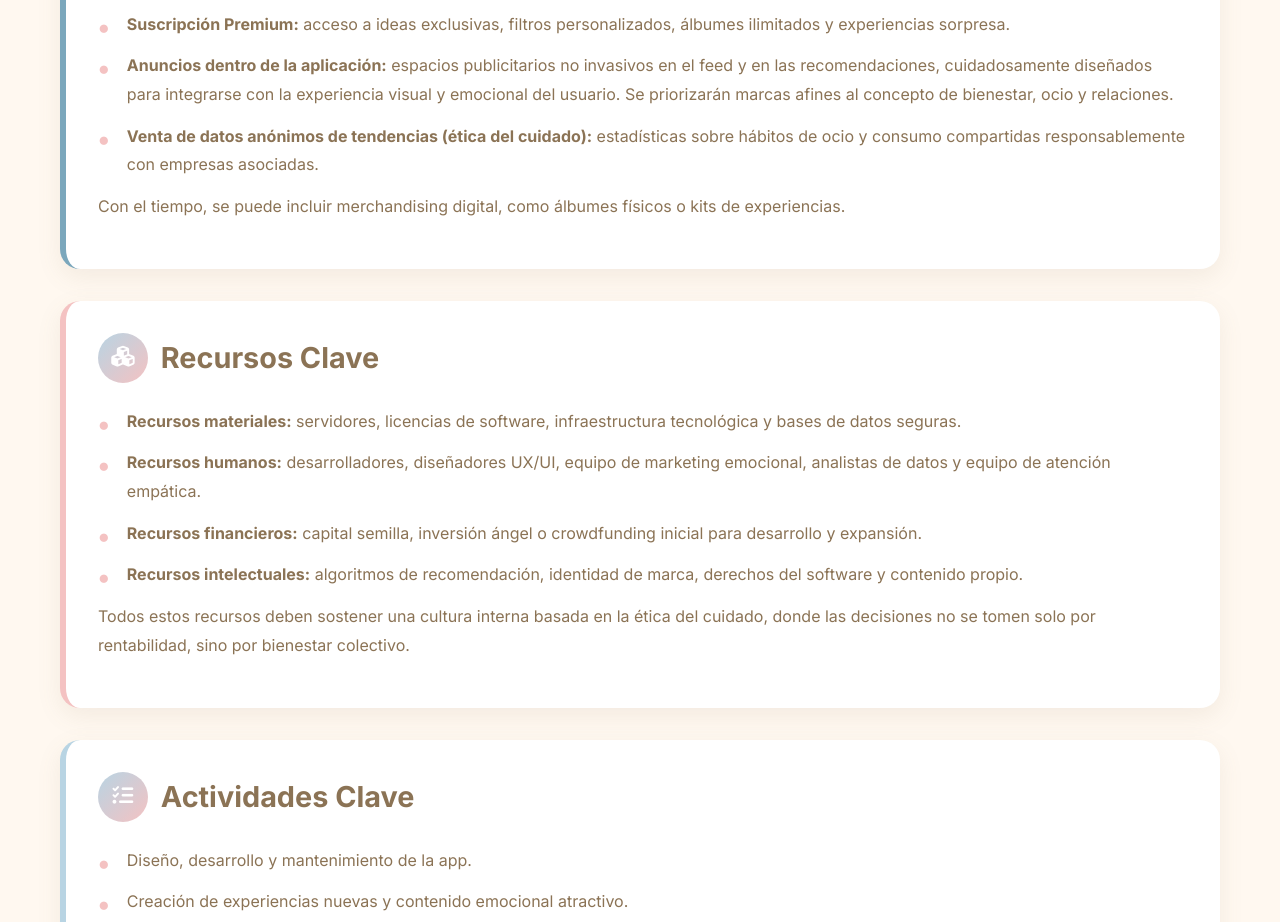
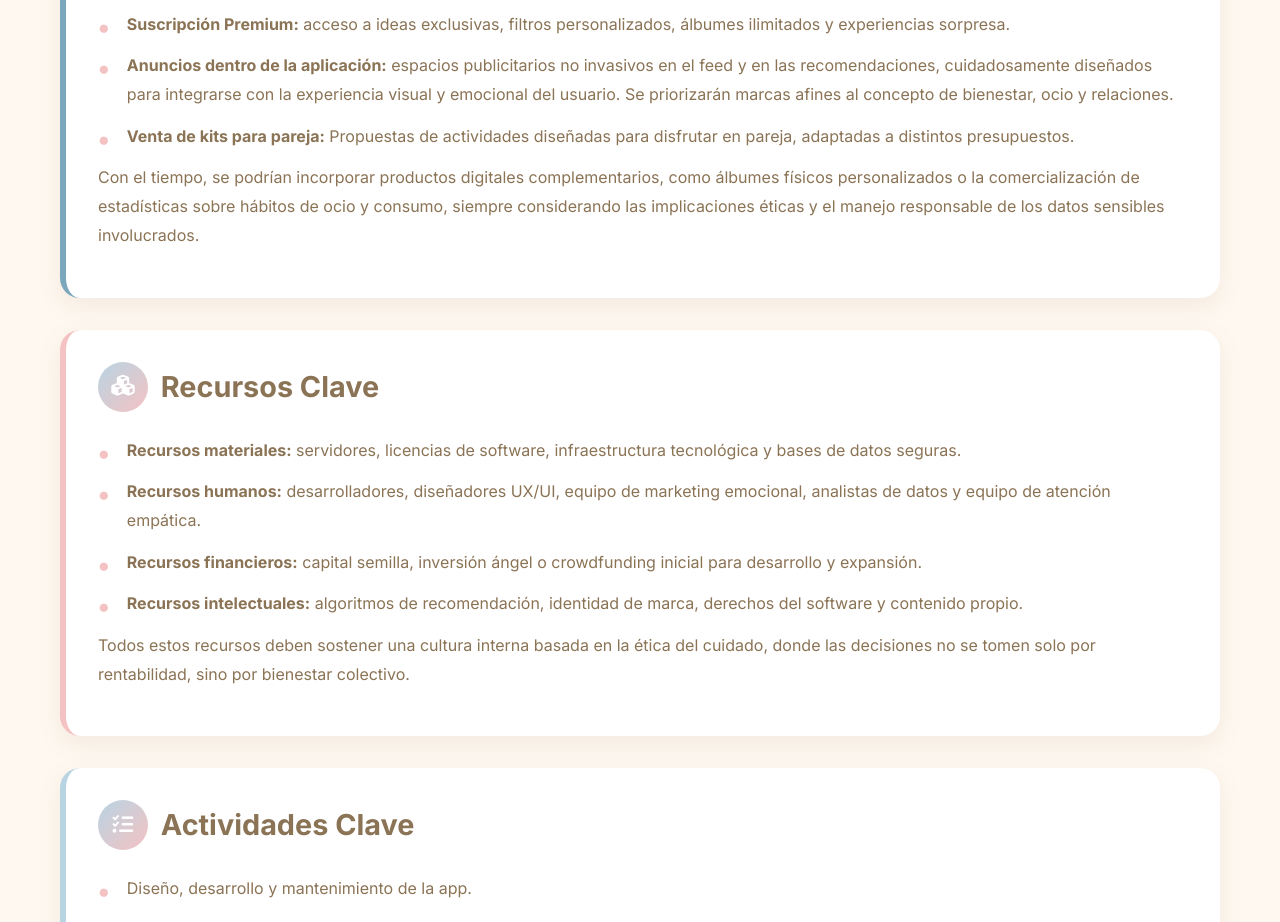
Before and after one commit to Davilapai/Kochi, a plain HTML site: page canvas.html in a window 1280 px wide. Shown: the part 2584-3506 px from the top of the page. Drawn offline with Linux system fonts and the light colour scheme.

Commit message:
Mejorita canvas

```diff
--- a/canvas.html
+++ b/canvas.html
@@ -311,10 +311,10 @@
                         <li><strong>Publicidad geolocalizada:</strong> restaurantes, bares y espacios pagan por aparecer en recomendaciones locales.</li>
                         <li><strong>Suscripción Premium:</strong> acceso a ideas exclusivas, filtros personalizados, álbumes ilimitados y experiencias sorpresa.</li>
                         <li><strong>Anuncios dentro de la aplicación:</strong> espacios publicitarios no invasivos en el feed y en las recomendaciones, cuidadosamente diseñados para integrarse con la experiencia visual y emocional del usuario. Se priorizarán marcas afines al concepto de bienestar, ocio y relaciones.</li>
-                        <li><strong>Venta de datos anónimos de tendencias (ética del cuidado):</strong> estadísticas sobre hábitos de ocio y consumo compartidas responsablemente con empresas asociadas.</li>
+                        <li><strong>Venta de kits para pareja:</strong> Propuestas de actividades diseñadas para disfrutar en pareja, adaptadas a distintos presupuestos.</li>
                     </ul>
 
-                    <p>Con el tiempo, se puede incluir merchandising digital, como álbumes físicos o kits de experiencias.</p>
+                    <p>Con el tiempo, se podrían incorporar productos digitales complementarios, como álbumes físicos personalizados o la comercialización de estadísticas sobre hábitos de ocio y consumo, siempre considerando las implicaciones éticas y el manejo responsable de los datos sensibles involucrados.</p>
                 </div>
 
                 <!-- 6. Recursos Clave -->
```
